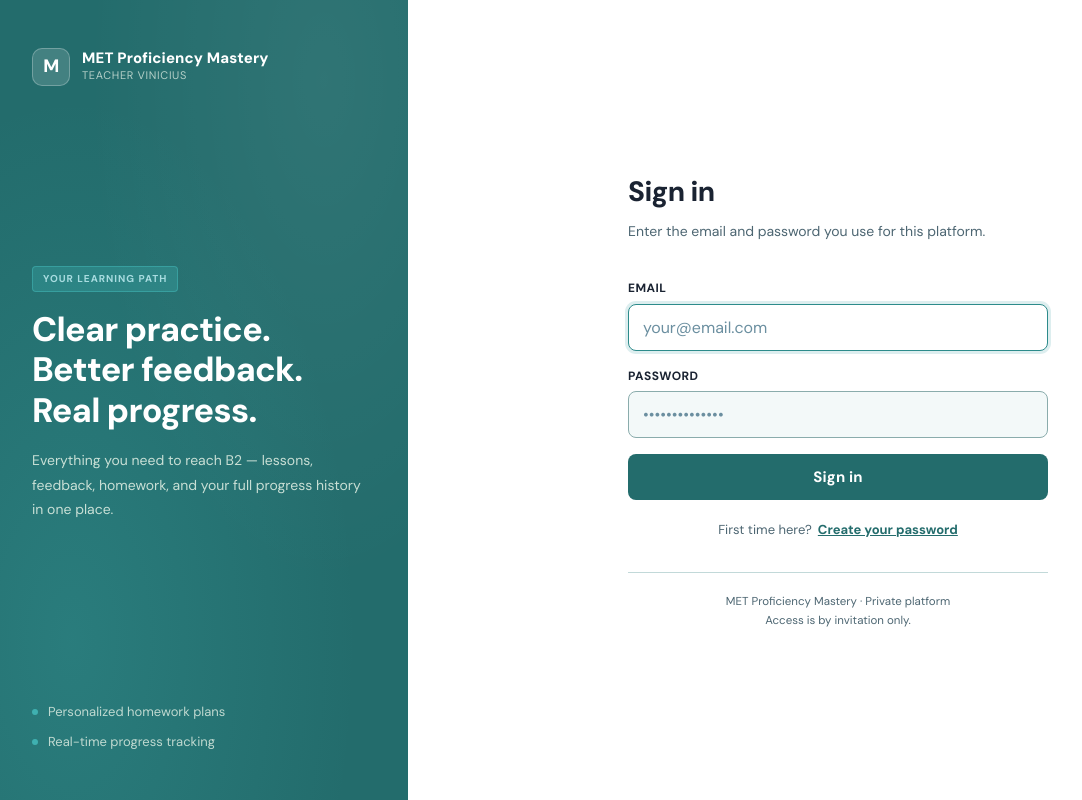
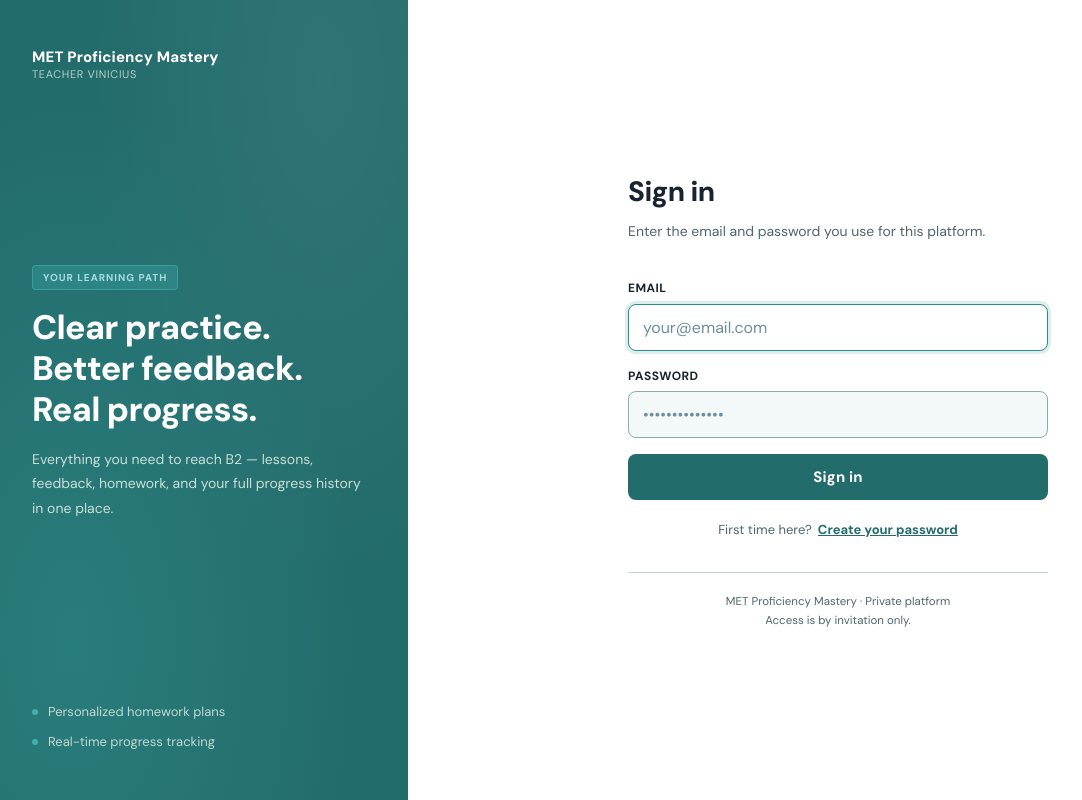
Before and after one commit to vvieira010-pixel/vv-method-platform, a React (Vite) app: page / in a window 1280 px wide. Shown: the whole page, without its empty margins (12-1094 px from the left). Built offline with nearby package versions, Linux system fonts and the light colour scheme.

Commit message:
fix(login): remove M logo badge from brand panel

```diff
--- a/src/pages/login.jsx
+++ b/src/pages/login.jsx
@@ -221,7 +221,6 @@ export default function LoginScreen() {
       {/* ── Brand panel ── */}
       <div className="lp-brand">
         <div className="lp-brand-logo">
-          <div className="lp-brand-logo-badge" aria-hidden="true">M</div>
           <div>
             <div className="lp-brand-logo-name">MET Proficiency Mastery</div>
             <div className="lp-brand-logo-sub">Teacher Vinicius</div>
```
